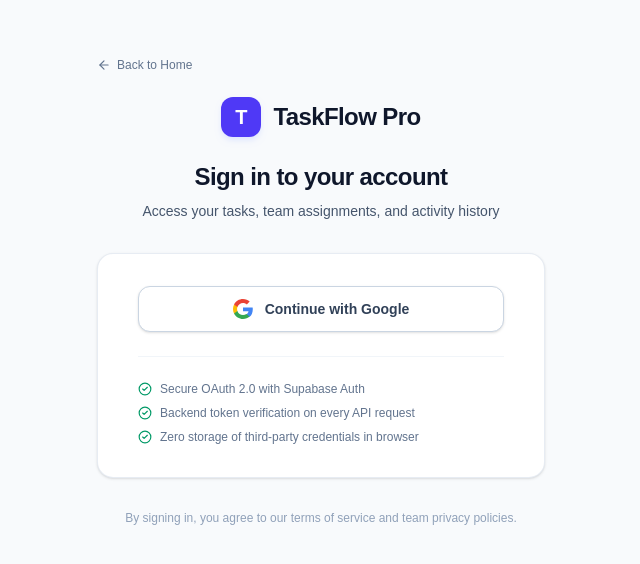
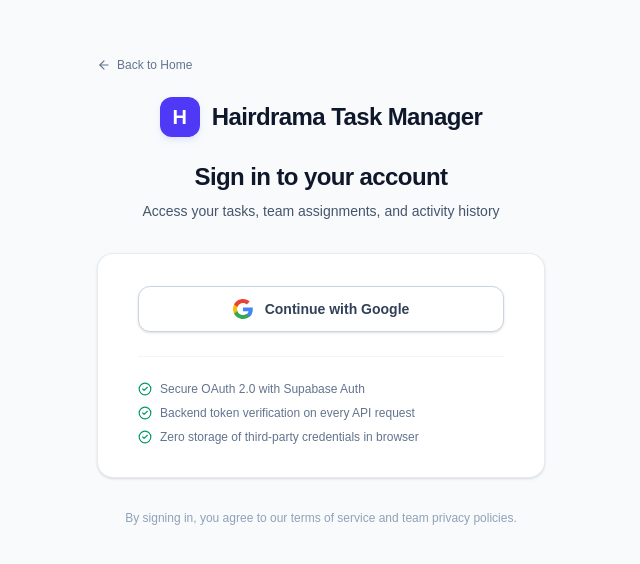
Before and after one commit to adityadushara/taskflow_pro, a Next.js app in the folder frontend/: page /login in a window 1280 px wide. Shown: the part 110-674 px from the top of the page, without its empty margins (319-959 px from the left). Built offline with nearby package versions, Linux system fonts and the light colour scheme; no server answers.

Commit message:
feat: customize branding to Hairdrama Task Manager Web

```diff
--- a/frontend/src/app/layout.tsx
+++ b/frontend/src/app/layout.tsx
@@ -6,9 +6,9 @@
 const inter = Inter({ subsets: ['latin'], variable: '--font-sans' });
 
 export const metadata: Metadata = {
-  title: 'TaskFlow Pro — Production Collaborative Task Management',
+  title: 'Hairdrama Task Manager Web — Collaborative Task Management',
   description:
-    'High-performance full-stack task management application with Google OAuth, Flask REST backend, real-time activity auditing, and team delegation.',
+    'Full-stack task management platform for Hairdrama with Google OAuth, Flask REST backend, real-time activity auditing, and team delegation.',
 };
 
 export default function RootLayout({
--- a/frontend/src/app/login/page.tsx
+++ b/frontend/src/app/login/page.tsx
@@ -128,9 +128,9 @@
 
         <div className="flex items-center justify-center gap-3">
           <div className="w-10 h-10 rounded-xl bg-indigo-600 flex items-center justify-center text-white font-bold text-xl shadow-md shadow-indigo-100">
-            T
+            H
           </div>
-          <span className="text-2xl font-bold tracking-tight text-slate-900">TaskFlow Pro</span>
+          <span className="text-2xl font-bold tracking-tight text-slate-900">Hairdrama Task Manager</span>
         </div>
 
         <h2 className="mt-6 text-center text-2xl font-bold tracking-tight text-slate-900">
--- a/frontend/src/app/page.tsx
+++ b/frontend/src/app/page.tsx
@@ -9,10 +9,10 @@
         <div className="max-w-6xl mx-auto px-6 h-16 flex items-center justify-between">
           <div className="flex items-center gap-2.5">
             <div className="w-8 h-8 rounded-lg bg-indigo-600 flex items-center justify-center text-white font-bold shadow-sm shadow-indigo-200">
-              T
+              H
             </div>
             <span className="font-semibold text-lg tracking-tight text-slate-900">
-              TaskFlow Pro
+              Hairdrama Task Manager
             </span>
           </div>
 
@@ -105,7 +105,7 @@
       {/* Footer */}
       <footer className="border-t border-slate-200 bg-white py-6">
         <div className="max-w-6xl mx-auto px-6 flex flex-col sm:flex-row items-center justify-between gap-4 text-xs text-slate-500">
-          <div>TaskFlow Pro • Full-Stack Task Management Platform</div>
+          <div>Hairdrama Task Manager Web • Collaborative Platform</div>
           <div className="flex items-center gap-4">
             <span>Next.js 16</span>
             <span>•</span>
--- a/frontend/src/components/layout/AppLayout.tsx
+++ b/frontend/src/components/layout/AppLayout.tsx
@@ -47,9 +47,9 @@
       <header className="md:hidden flex items-center justify-between px-4 h-16 bg-white border-b border-slate-200 sticky top-0 z-40">
         <Link href="/dashboard" className="flex items-center gap-2">
           <div className="w-8 h-8 rounded-lg bg-indigo-600 flex items-center justify-center text-white font-bold text-sm">
-            T
+            H
           </div>
-          <span className="font-bold text-base text-slate-900">TaskFlow Pro</span>
+          <span className="font-bold text-base text-slate-900">Hairdrama Task Manager</span>
         </Link>
         <button
           onClick={() => setMobileMenuOpen(!mobileMenuOpen)}
@@ -69,11 +69,11 @@
           {/* Logo Brand Header */}
           <div className="h-16 px-6 flex items-center gap-2.5 border-b border-slate-100">
             <div className="w-8 h-8 rounded-lg bg-indigo-600 flex items-center justify-center text-white font-bold shadow-sm shadow-indigo-200">
-              T
+              H
             </div>
             <div>
-              <span className="font-bold text-base tracking-tight text-slate-900 block leading-tight">
-                TaskFlow Pro
+              <span className="font-bold text-sm tracking-tight text-slate-900 block leading-tight">
+                Hairdrama Task Manager
               </span>
               <span className="text-[10px] text-slate-400 font-medium block">
                 Flask & Supabase Tier
```
